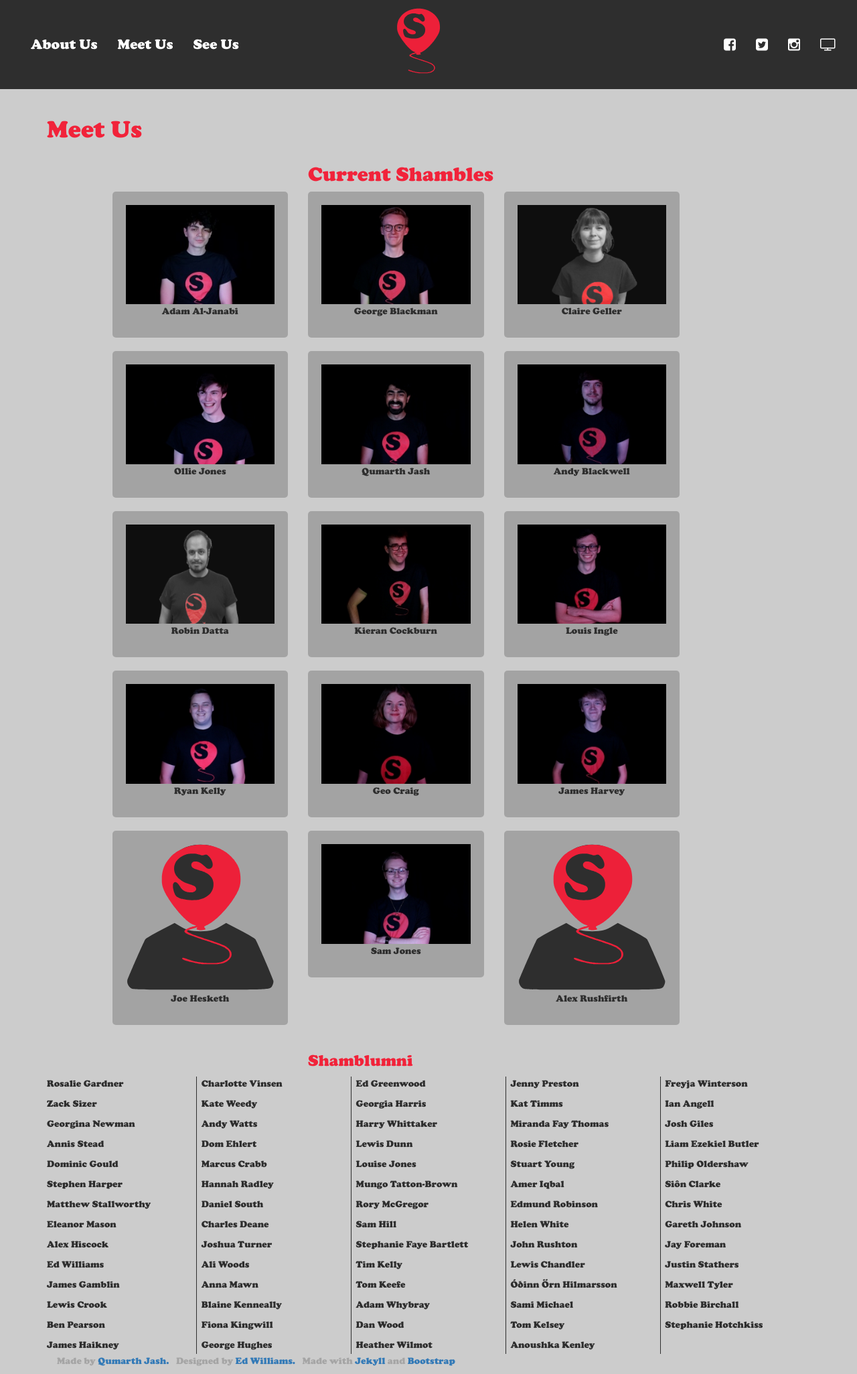
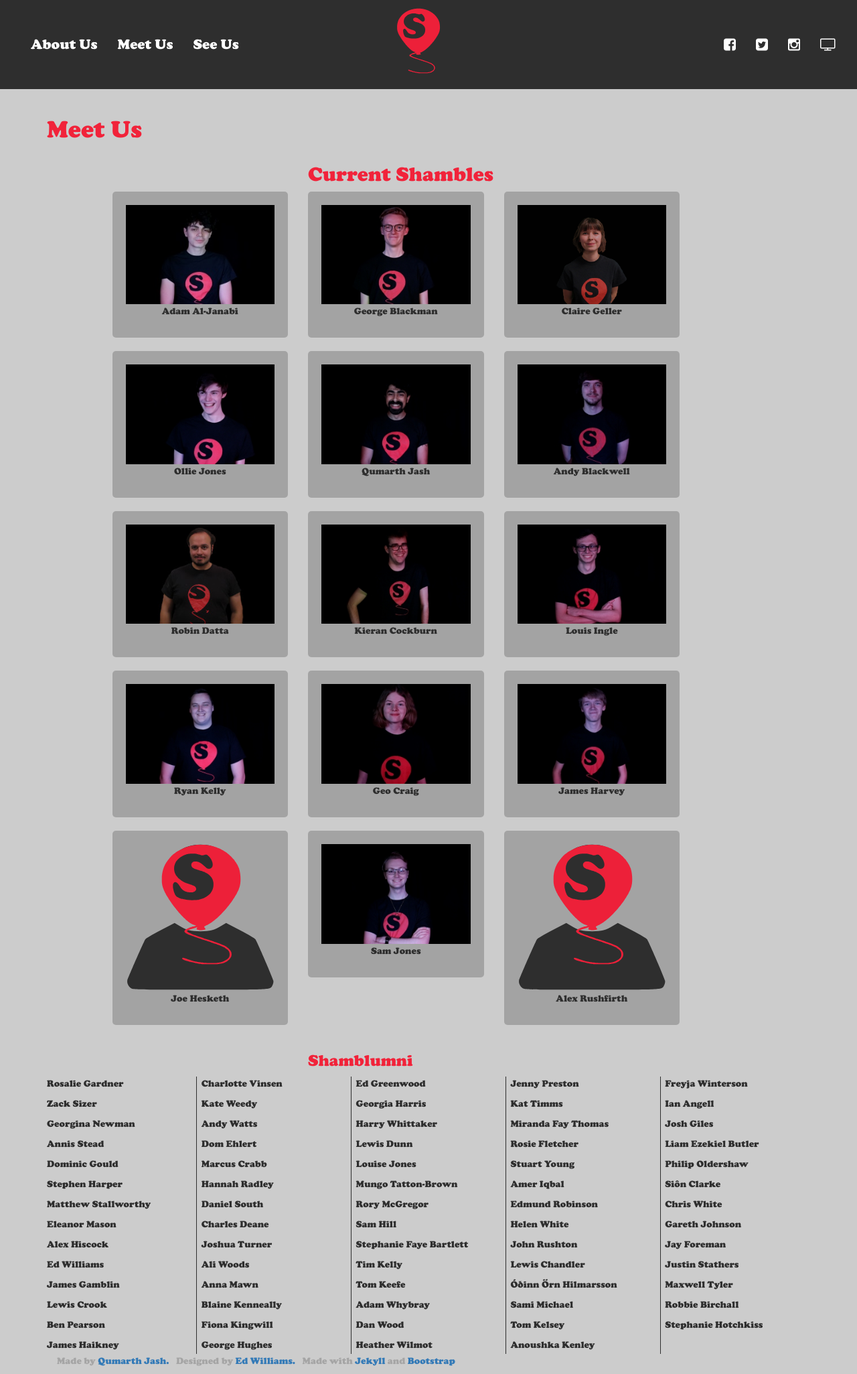
Before and after one commit to ComedySoc/shambles-website, a Jekyll site: the page built from meet.html, in a window 1280 px wide. Shown: the whole page at 67% size. Built offline with Jekyll 4.4.1, drawn with Linux system fonts in a browser that asks for light colours; nearby versions of some CDN libraries.

Commit message:
Update photos of Claire and Robin so that they look like they were at the photoshoot

```diff
--- a/_data/shambles.yml
+++ b/_data/shambles.yml
@@ -8,7 +8,7 @@
 
 - name: Claire Geller
   left: no
-  photo: clare.png
+  photo: claire.JPG
 
 - name: Ollie Jones
   left: no
@@ -36,7 +36,7 @@
 
 - name: Robin Datta
   left: no
-  photo: robin.png
+  photo: robin.JPG
 
 - name: Kieran Cockburn
   left: no
```
Also changed, not shown: img/shambles/claire.JPG (added), img/shambles/clare.png (deleted), img/shambles/robin.JPG (added), img/shambles/robin.png (deleted).
